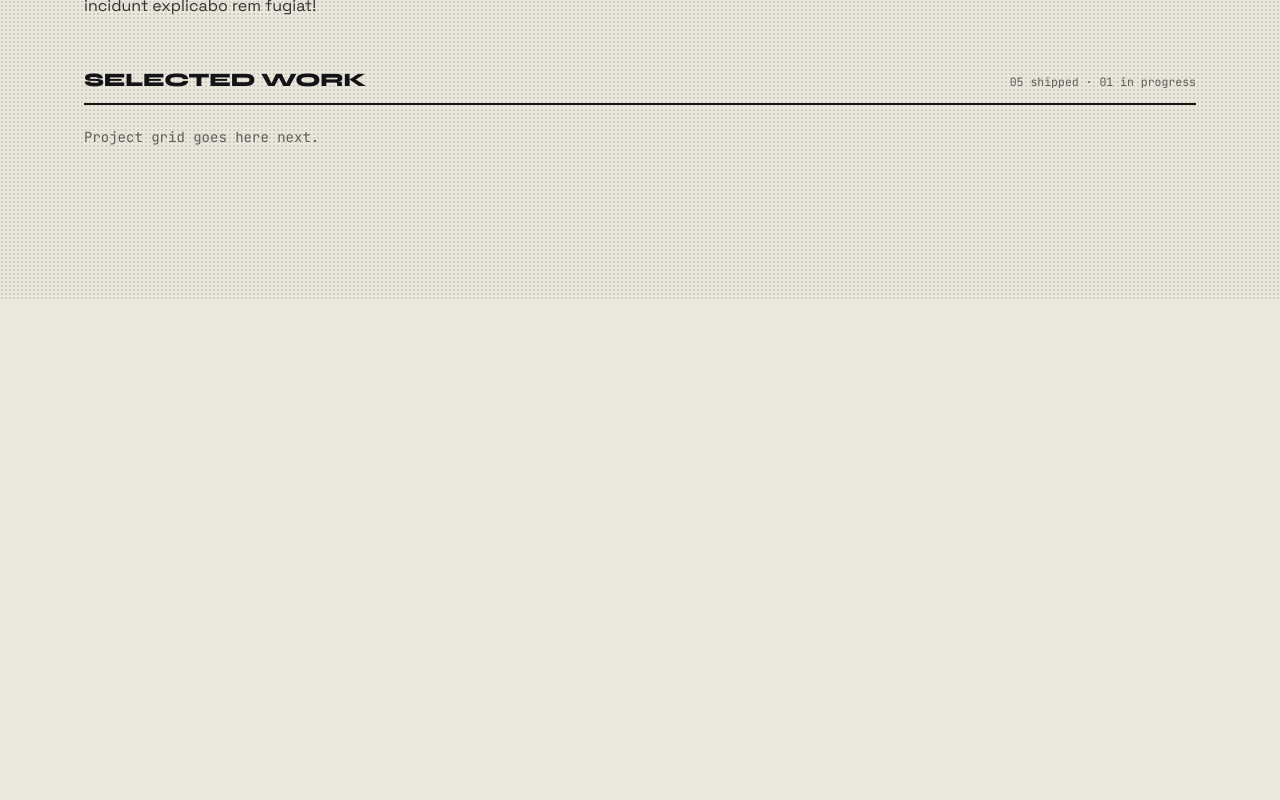
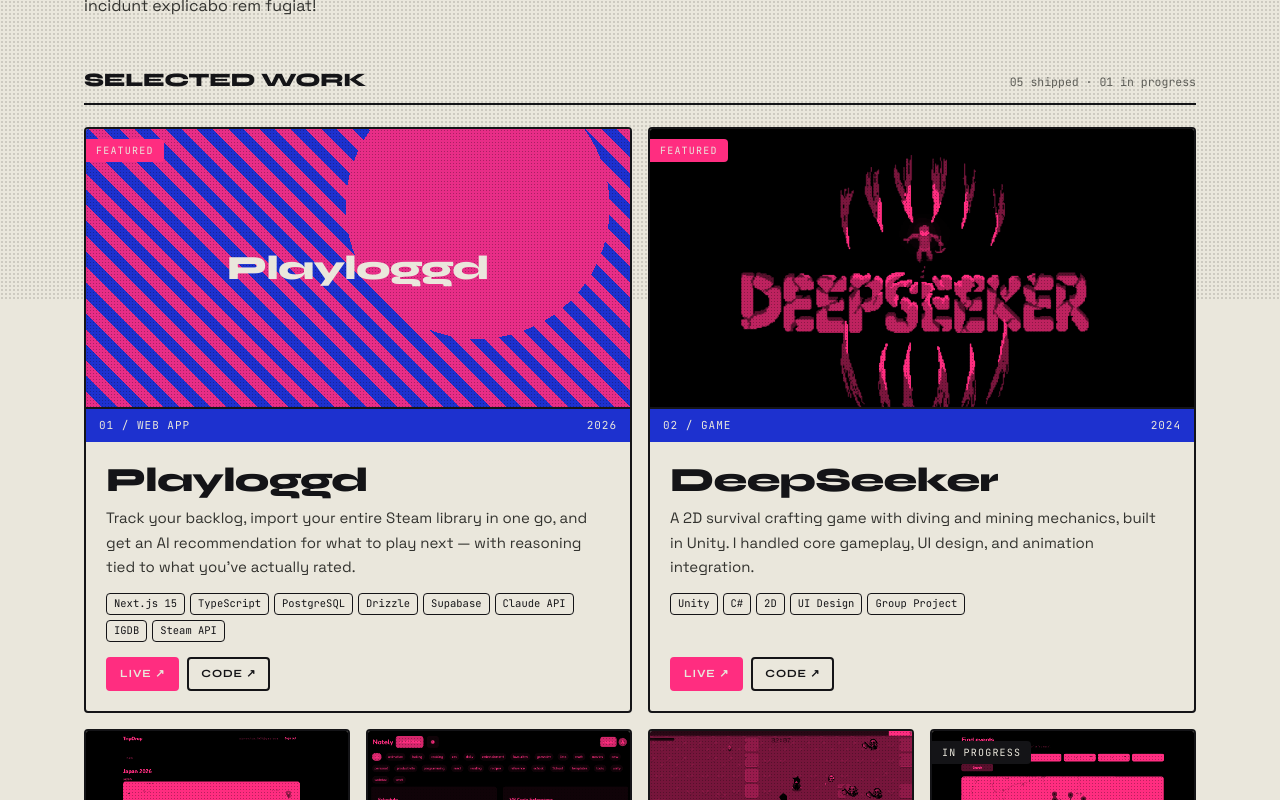
Before and after one commit to adam5192/adam-portfolio, a Next.js app: page / in a window 1280 px wide. Shown: the part 500-1300 px from the top of the page. Before the commit the page ends 800 px from the top, so only its background shows below. Built offline with nearby package versions, Linux system fonts and the light colour scheme.

Commit message:
add projectcards, featured grid and tags

```diff
--- a/src/app/globals.css
+++ b/src/app/globals.css
@@ -167,3 +167,99 @@
 html {
   scroll-behavior: smooth;
 }
+
+/* ============================================================
+   duotone plates
+   ============================================================
+   the trick: strip the screenshot to greyscale, then let it
+   blend into a solid ink background. multiply on light paper,
+   screen on dark.
+   ============================================================ */
+
+.plate {
+  position: relative;
+  overflow: hidden;
+  background-color: var(--plate-bg);
+
+  /* same isolate trick as the ink offset. mix-blend-mode blends
+     against everything behind it in the current stacking context -
+     without this the image would blend with the page background
+     and the card border instead of just its own ink layer */
+  isolation: isolate;
+}
+
+.plate img {
+  width: 100%;
+  height: 100%;
+
+  /* fills the box without squashing. object-position: top means
+     we crop from the bottom, since screenshots put the good stuff
+     up top */
+  object-fit: cover;
+  object-position: top center;
+
+
+  filter: var(--plate-filter); /* greyscale + contrast, themed */
+  mix-blend-mode: var(--plate-blend); /* multiply light / screen dark */
+
+  transition: transform 0.55s cubic-bezier(0.2, 0.9, 0.3, 1);
+}
+
+/* halftone over the image only. this one IS on top - no text
+   underneath it, and it's what sells the "printed" look */
+.plate::after {
+  content: "";
+  position: absolute;
+  inset: 0;
+  z-index: 2;
+  pointer-events: none;
+  background-image: radial-gradient(
+    circle,
+    rgba(0, 0, 0, 0.9) 0.7px,
+    transparent 0.7px
+  );
+  background-size: 3px 3px;
+  opacity: var(--plate-dot-opacity);
+  mix-blend-mode: multiply;
+}
+
+.plate--gen {
+  background-color: var(--color-blue-raw);
+}
+
+/* two gradients stacked: diagonal stripes over a big off-centre
+   dot. comma-separated backgrounds layer first-on-top */
+.plate--gen::before {
+  content: "";
+  position: absolute;
+  inset: 0;
+  z-index: 1;
+  background:
+    repeating-linear-gradient(
+      45deg,
+      var(--color-pink-raw) 0 11px,
+      transparent 11px 22px
+    ),
+    radial-gradient(
+      circle at 72% 28%,
+      var(--color-pink-raw) 0 30%,
+      transparent 30%
+    );
+  opacity: 0.9;
+}
+
+.plate__label {
+  position: absolute;
+  inset: 0;
+  z-index: 3; /* above the pattern AND the halftone */
+  display: grid;
+  place-items: center; /* centres both axes in one line */
+  padding: 12px;
+  font-family: var(--font-syne);
+  font-weight: 800;
+  font-size: clamp(20px, 3vw, 34px);
+  letter-spacing: -0.02em;
+  line-height: 1.02;
+  text-align: center;
+  color: var(--color-onink-raw);
+}
--- a/src/app/page.tsx
+++ b/src/app/page.tsx
@@ -2,25 +2,23 @@
 import { Marquee } from "@/components/Marquee";
 import { Hero } from "@/components/Hero";
 import { SectionHead } from "@/components/SectionHead";
+import { ProjectGrid } from "@/components/ProjectGrid";
 import { WORK_META } from "@/lib/projects";
 
 export default function Home() {
   return (
     <div className="relative z-10">
-      <main className="mx-auto max-w-295 px-8.5 pt-10.5 pb-14.5">
+      <main className="mx-auto max-w-[1180px] px-[34px] pt-[42px] pb-[58px] max-md:px-[18px]">
         <SiteHeader />
         <Marquee />
 
-        <div className="mt-9.5">
+        <div className="mt-[38px]">
           <Hero />
         </div>
 
-        {/* The id is what the header's #work link scrolls to */}
         <section id="work">
           <SectionHead title="Selected work" meta={WORK_META} />
-          <p className="text-faint font-mono text-sm">
-            Project grid goes here next.
-          </p>
+          <ProjectGrid />
         </section>
       </main>
     </div>
--- /dev/null
+++ b/src/components/Button.tsx
@@ -0,0 +1,61 @@
+import type { ReactNode } from "react";
+
+type ButtonProps = {
+  children: ReactNode;
+  href?: string; // link if present, button if not
+  onClick?: () => void;
+  variant?: "outline" | "fill";
+  disabled?: boolean;
+};
+
+export function Button({
+  children,
+  href,
+  onClick,
+  variant = "outline",
+  disabled = false,
+}: ButtonProps) {
+  const base = [
+    "font-display inline-block rounded-sm border-2 px-3 py-[7px]",
+    "text-[11px] font-bold tracking-[0.08em] uppercase",
+    "transition-transform duration-150",
+    "hover:-translate-x-[2px] hover:-translate-y-[2px]",
+  ].join(" ");
+
+  const styles =
+    variant === "fill"
+      ? "bg-pink text-onink border-pink hover:shadow-[3px_3px_0_var(--color-ink-raw)]"
+      : "bg-paper text-ink border-ink hover:shadow-[3px_3px_0_var(--color-blue-raw)]";
+
+  // dead button - eventhub has no live url yet
+  if (disabled) {
+    return (
+      <span
+        aria-disabled="true"
+        className={`${base} ${styles} pointer-events-none opacity-50`}
+      >
+        {children}
+      </span>
+    );
+  }
+
+  if (href) {
+    return (
+      <a
+        href={href}
+        target="_blank"
+        // noopener stops the new tab getting a handle on the window
+        rel="noopener noreferrer"
+        className={`${base} ${styles}`}
+      >
+        {children}
+      </a>
+    );
+  }
+
+  return (
+    <button onClick={onClick} className={`${base} ${styles} cursor-pointer`}>
+      {children}
+    </button>
+  );
+}
--- /dev/null
+++ b/src/components/Plate.tsx
@@ -0,0 +1,30 @@
+/* eslint-disable @next/next/no-img-element */
+import type { Project } from "@/lib/projects";
+
+type PlateProps = {
+  project: Project;
+  className?: string;
+};
+
+export function Plate({ project, className = "" }: PlateProps) {
+  // no screenshot yet -> generated pattern instead of a broken image
+  if (!project.image) {
+    return (
+      <div className={`plate plate--gen ${className}`}>
+        <span className="plate__label">{project.title}</span>
+      </div>
+    );
+  }
+
+  return (
+    <div className={`plate ${className}`}>
+      {/* plain <img>, not next/image - see note below */}
+      <img
+        src={project.image}
+        alt={`${project.title} screenshot`}
+        loading="lazy"
+        decoding="async"
+      />
+    </div>
+  );
+}
--- /dev/null
+++ b/src/components/ProjectCard.tsx
@@ -0,0 +1,100 @@
+import type { Project } from "@/lib/projects";
+import { Plate } from "./Plate";
+import { Tags } from "./Tags";
+import { Button } from "./Button";
+
+type ProjectCardProps = {
+  project: Project;
+  index: number;
+};
+
+export function ProjectCard({ project, index }: ProjectCardProps) {
+  const featured = project.featured === true;
+
+  return (
+    <article
+      className={[
+        // span-6 = half of 12 cols for featured, span-3 = quarter for the rest
+        featured ? "lg:col-span-6" : "lg:col-span-3",
+        // tablet: featured goes full width, others go half
+        featured ? "md:col-span-12" : "md:col-span-6",
+        "col-span-12", // mobile: everything stacks
+        "border-ink bg-paper relative flex flex-col overflow-hidden rounded-sm border-2",
+        "transition-transform duration-200",
+        "hover:-translate-x-[4px] hover:-translate-y-[4px]",
+        "hover:shadow-[6px_6px_0_var(--color-pink-raw)]",
+        // named group so the plate + band can react to card hover
+        "group/card",
+      ].join(" ")}
+    >
+      <Plate
+        project={project}
+        className={[
+          "border-ink border-b-2",
+          featured ? "h-[280px]" : "h-[156px]",
+          "max-md:h-[200px]",
+        ].join(" ")}
+      />
+
+      {/* corner flags */}
+      {featured && (
+        <span className="bg-pink text-onink font-mono absolute top-2.5 left-0 z-6 rounded-r-sm px-2.5 py-1 text-[10px] tracking-[0.12em] uppercase">
+          Featured
+        </span>
+      )}
+      {project.wip && (
+        <span className="bg-ink text-paper font-mono absolute top-2.5 left-0 z-6 rounded-r-sm px-2.5 py-1 text-[10px] tracking-[0.12em] uppercase">
+          In progress
+        </span>
+      )}
+
+      {/* band - blue normally, pink on card hover.
+          note: no mix-blend-mode. it has text in it. */}
+      <div className="bg-blue text-onink group-hover/card:bg-pink font-mono flex items-center justify-between gap-2 px-3.25 py-2 text-[11px] tracking-[0.09em] uppercase transition-colors">
+        <span>
+          {String(index + 1).padStart(2, "0")} / {project.kind}
+        </span>
+        <span>{project.year}</span>
+      </div>
+
+      <div
+        className={`flex flex-1 flex-col ${featured ? "p-5" : "px-3.5 pt-3.75 pb-4.25"}`}
+      >
+        <h3
+          className={[
+            "font-display mb-2 leading-[1.08] font-extrabold tracking-[-0.02em]",
+            featured ? "text-[clamp(26px,3.2vw,34px)]" : "text-[21px]",
+          ].join(" ")}
+        >
+          {project.title}
+        </h3>
+
+        <p
+          className={[
+            "text-body mb-3.5 leading-[1.62]",
+            featured ? "max-w-[52ch] text-[15px]" : "text-[13.5px]",
+          ].join(" ")}
+        >
+          {project.summary}
+        </p>
+
+        <Tags tags={project.tags} limit={featured ? undefined : 4} />
+
+        {/* featured cards get links inline. mt-auto pins them to
+            the bottom no matter how short the copy is */}
+        {featured && (
+          <div className="mt-auto flex flex-wrap items-center gap-2 pt-3.75">
+            {project.live ? (
+              <Button href={project.live} variant="fill">
+                Live ↗
+              </Button>
+            ) : (
+              <Button disabled>Not live yet</Button>
+            )}
+            <Button href={project.repo}>Code ↗</Button>
+          </div>
+        )}
+      </div>
+    </article>
+  );
+}
--- /dev/null
+++ b/src/components/ProjectGrid.tsx
@@ -0,0 +1,14 @@
+import { PROJECTS } from "@/lib/projects";
+import { ProjectCard } from "./ProjectCard";
+
+export function ProjectGrid() {
+  return (
+    // 12 cols is the standard choice because it divides evenly by
+    // 2, 3, 4 and 6
+    <div className="grid grid-cols-12 gap-4">
+      {PROJECTS.map((project, i) => (
+        <ProjectCard key={project.slug} project={project} index={i} />
+      ))}
+    </div>
+  );
+}
--- /dev/null
+++ b/src/components/Tags.tsx
@@ -0,0 +1,21 @@
+type TagsProps = {
+  tags: readonly string[];
+  limit?: number; // cards truncate, modal doesnt
+};
+
+export function Tags({ tags, limit }: TagsProps) {
+  const shown = tags.slice(0, limit);
+
+  return (
+    <div className="flex flex-wrap gap-1.25">
+      {shown.map((tag) => (
+        <span
+          key={tag}
+          className="border-ink text-ink font-mono rounded-sm border px-1.75 py-0.5 text-[10.5px]"
+        >
+          {tag}
+        </span>
+      ))}
+    </div>
+  );
+}
```
